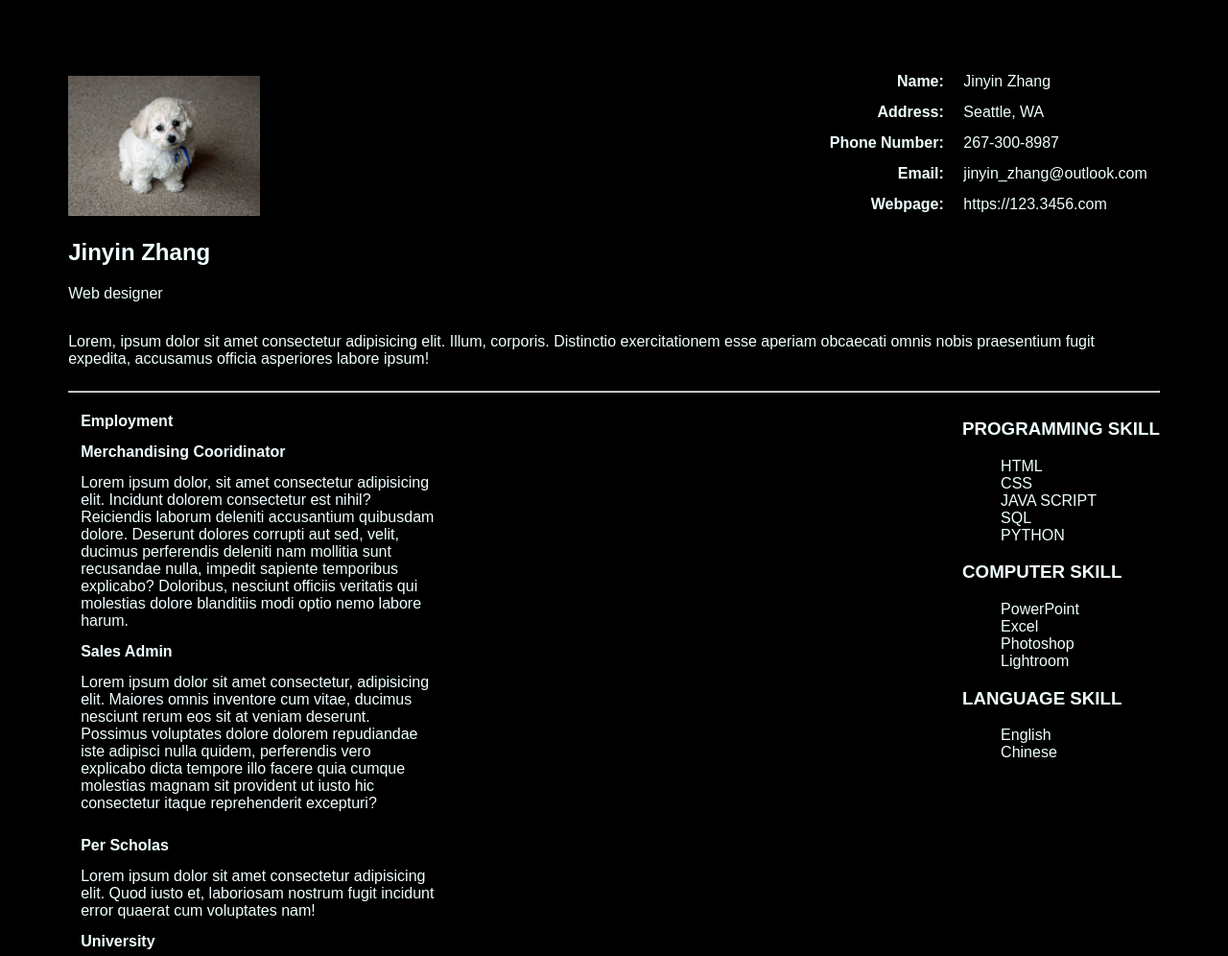
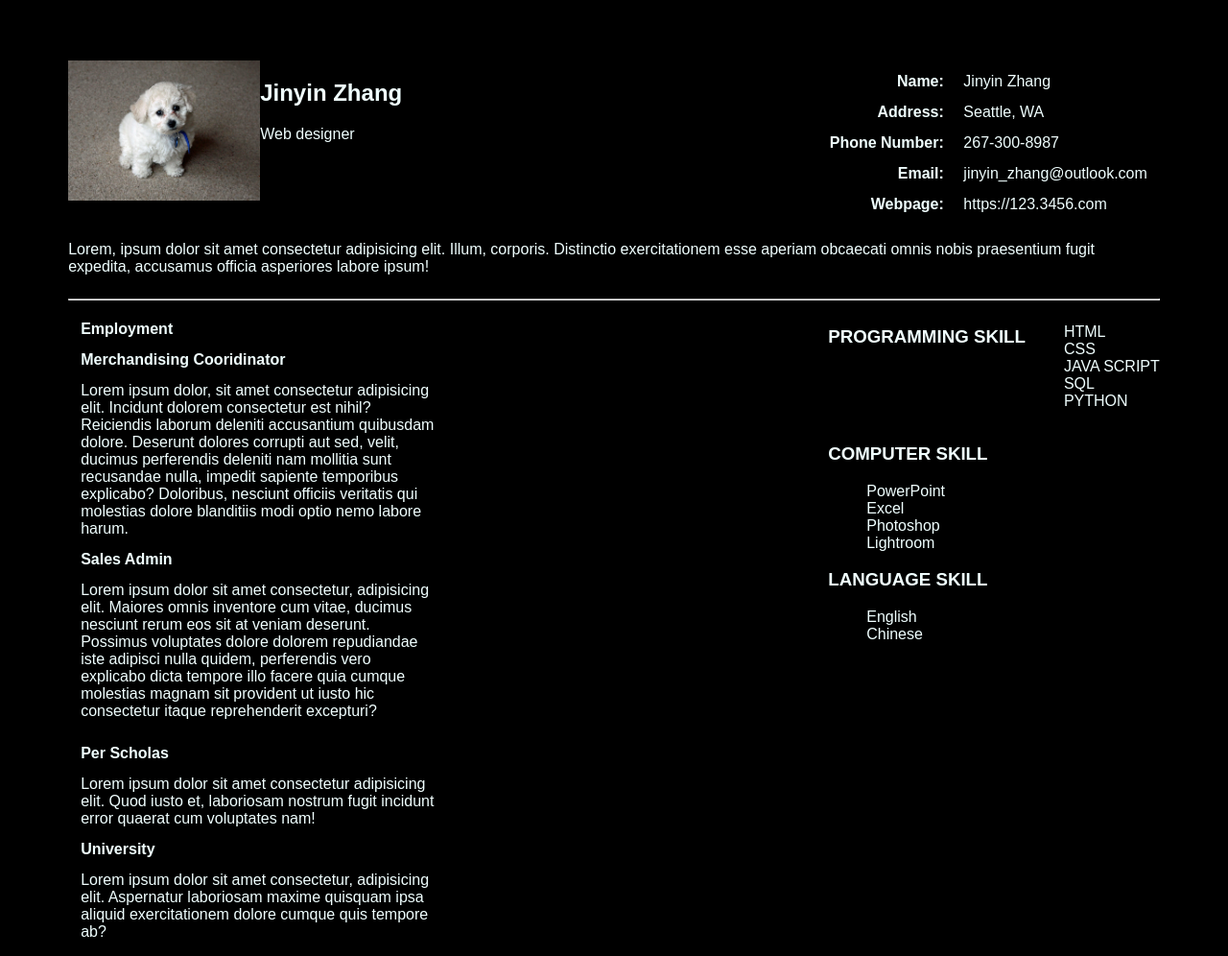
Before and after one commit to bbcy777/307.3_5, a plain HTML site: page lecture_css/resume/resume.html in a window 1280 px wide. Shown: the top 996 px of the page at 96% size. Drawn offline with Linux system fonts and the light colour scheme.

Commit message:
fixed resume picture display flex

```diff
--- a/lecture_css/resume/resume.html
+++ b/lecture_css/resume/resume.html
@@ -10,16 +10,16 @@
     <div class="main_container">
         <section class="section1">
             <div class="box1">
-                <p><img id="photo" src="../image/dog.jpg" width="200px" /></p>
+                <!-- <p><img id="photo" src="../image/dog.jpg" width="200px" /></p>
                 <h2>Jinyin Zhang</h2>
-                <p>Web designer</p>
-                <!-- <div class="image">
+                <p>Web designer</p> -->
+                <div id="photo">
                     <img src="../image/dog.jpg" width="200px" />
                 </div>
                 <div id="nametag">
                     <h2>Jinyin Zhang</h2>
                     <p>Web designer</p>
-                </div> -->
+                </div>
             </div>
             <div class="box2">
                 <table>
--- a/lecture_css/resume/styles/styles.css
+++ b/lecture_css/resume/styles/styles.css
@@ -11,9 +11,23 @@ div.main_container {
     justify-content: space-between;
     flex-wrap: wrap;
 }
-img #photo {
-    float: left
+.box1 {
+    display: flex;
+    justify-content: space-between;
 }
+#nametag {
+    margin-left: auto;
+}
+
+/* div #photo {
+    display: inline-block;
+    vertical-align: top;
+    width: 50%;
+}
+div #nametag {
+    display: inline-block;
+    width: 50%;
+}*/
 
 .box3 {
     flex-basis: 100%;
```
